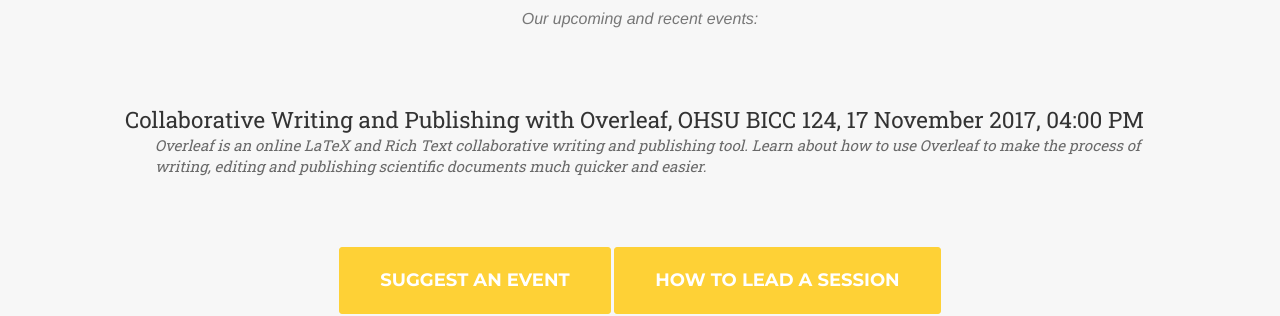
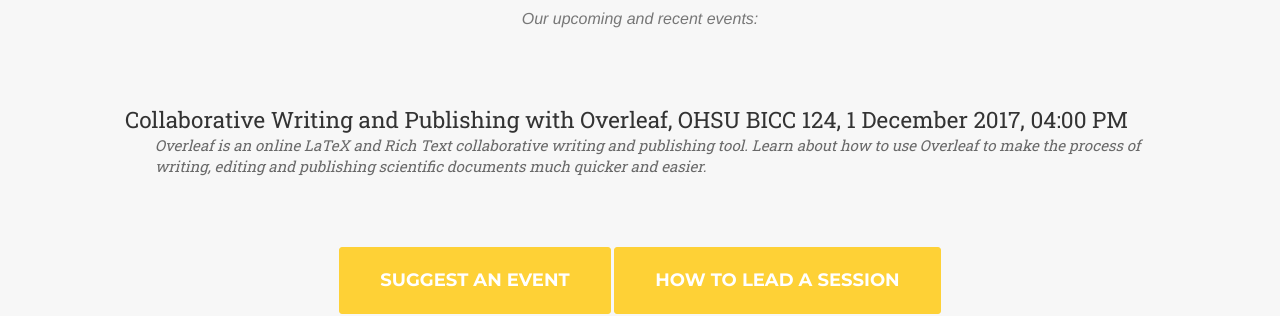
Before and after one commit to BioData-Club/BioData-Club.github.io, a Jekyll site: the page built from _posts/2017-11-17-Collaborative-Writing-with-Overleaf.md, in a window 1280 px wide and 900 px high, scrolled down 1572 px. Shown: the part 156-472 px from the top of the window. Built offline with Jekyll 4.4.1, drawn with Linux system fonts in a browser that asks for light colours; some web fonts are replaced; our own code applies the rules of GitHub Pages for plain Markdown files.

Commit message:
Update 2017-11-17-Collaborative-Writing-with-Overleaf.md

```diff
--- a/_posts/2017-11-17-Collaborative-Writing-with-Overleaf.md
+++ b/_posts/2017-11-17-Collaborative-Writing-with-Overleaf.md
@@ -3,7 +3,7 @@
 text: Overleaf is an online LaTeX and Rich Text collaborative writing and publishing tool.  Learn about how to use Overleaf to make the process of writing, editing and publishing scientific documents much quicker and easier.
 location: OHSU BICC 124
 link:
-date: 2017-11-17
+date: 2017-12-01
 startTime: '16:00'
 endTime: '17:30'
 ---
```
